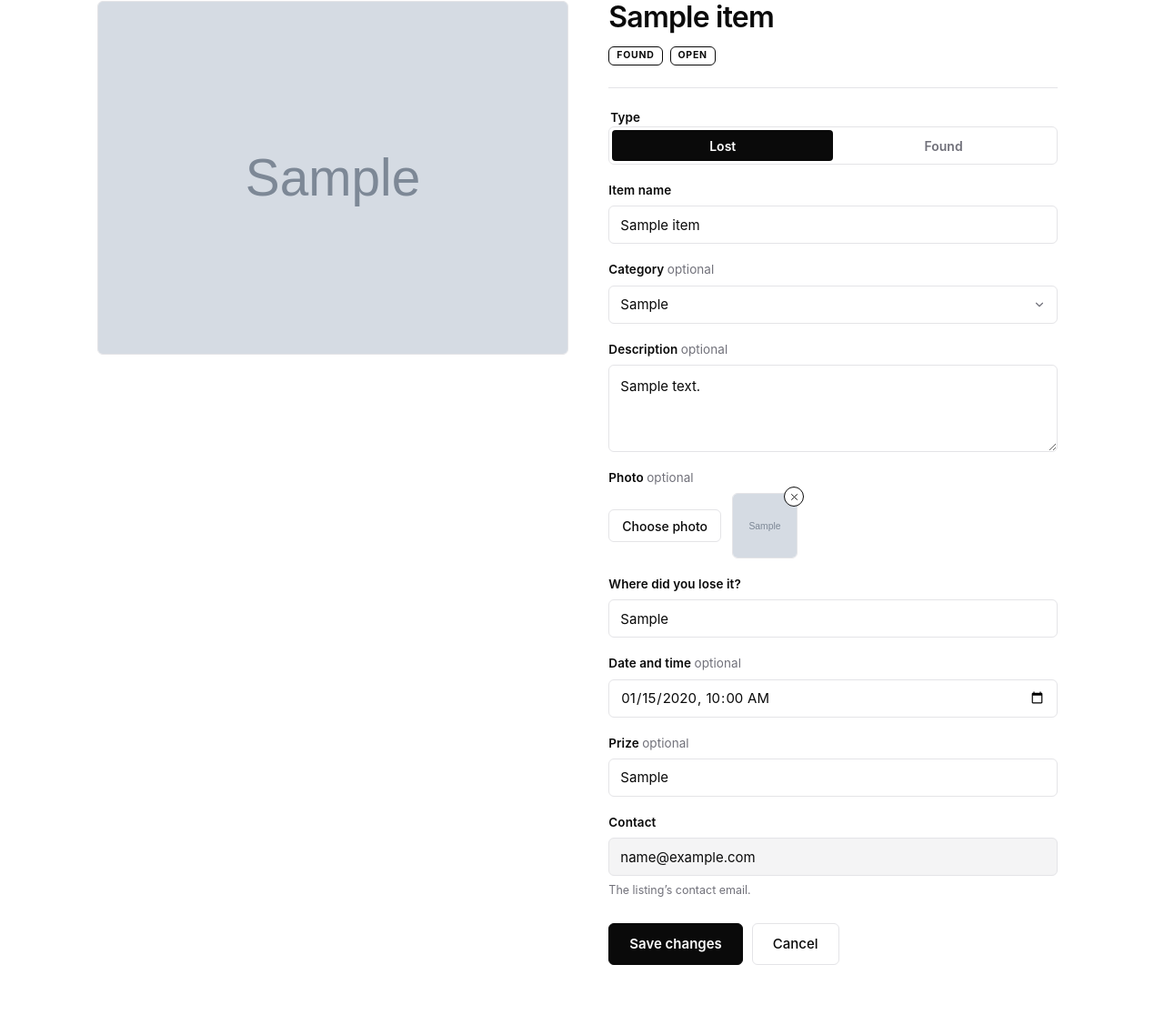
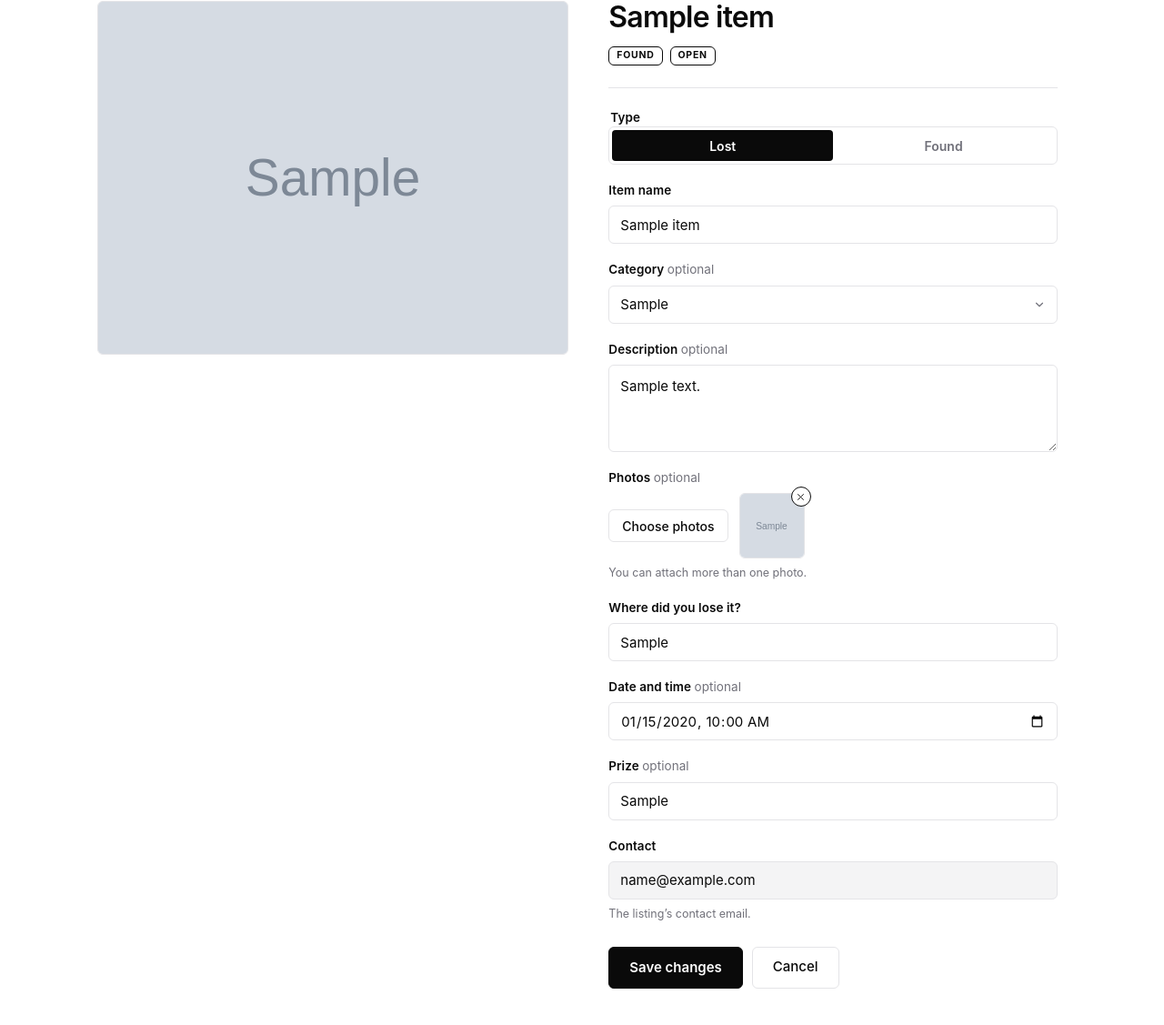
Before and after one commit to PyToby/ifilaf, a Flask app: page /item/1?edit=1 in a window 1280 px wide. Shown: the part 129-1256 px from the top of the page at 91% size. Before the commit the page ends 1190 px from the top, so only its background shows below. Run offline with Flask 3, Linux system fonts and the light colour scheme; a user stored in the database is signed in; tables that the repository leaves empty hold one stand-in row (values such as "Sample post"); grey boxes marked "Sample" are stand-in pictures; parts of the project's set-up code (start-up, migrations or seed data) failed here and were passed over.

Commit message:
Feature: now supports multiple img upload and display

```diff
--- a/website/static/css/app.css
+++ b/website/static/css/app.css
@@ -234,6 +234,8 @@ select{
 }
 .photo__x:hover{ background:var(--ink); color:#fff }
 .photo__x:active{ transform:scale(.9) }
+.photo__list{ display:flex; gap:12px; flex-wrap:wrap }
+.photo__list:empty{ display:none }
 
 .form__actions{ display:flex; align-items:center; gap:10px; margin-top:26px }
 
@@ -377,6 +379,20 @@ select{
   border-radius:var(--radius); display:grid; place-items:center; color:var(--g400); overflow:hidden;
 }
 .dmedia img{ width:100%; height:100%; object-fit:contain }
+
+/* multi-photo gallery: one big image + a strip of thumbnails */
+.gallery{ display:grid; gap:12px }
+.gallery__thumbs{ display:flex; gap:10px; flex-wrap:wrap }
+.gallery__thumb{
+  width:64px; height:64px; padding:0; overflow:hidden; cursor:pointer;
+  background:var(--g100); border:1px solid var(--g200); border-radius:var(--radius);
+  transition:border-color 150ms var(--ease-out), transform 150ms var(--ease-out);
+}
+.gallery__thumb img{ display:block; width:100%; height:100%; object-fit:cover }
+.gallery__thumb:hover{ border-color:var(--g400) }
+.gallery__thumb.is-active{ border-color:var(--ink) }
+.gallery__thumb:active{ transform:scale(.96) }
+.gallery__thumb:focus-visible{ outline:2px solid var(--ink); outline-offset:2px }
 .d-title{
   font-size:clamp(24px,6vw,32px); font-weight:600; letter-spacing:-.025em; line-height:1.12;
   text-wrap:balance;
--- a/website/static/js/app.js
+++ b/website/static/js/app.js
@@ -6,11 +6,12 @@
 
    1. Account menu: outside-click / Escape dismissal (<details>
       already handles open/close and keyboard).
-   2. Photo preview + remove on the item form.
+   2. Photo previews + per-photo removal on the item form.
    3. Inline validation of the two required fields, mirroring
       the server's messages; server re-renders them when JS is off.
    4. Search clear button.
    5. Delete confirmation.
+   6. Item gallery: a thumbnail selects the big photo.
    ============================================================ */
 (function () {
   'use strict';
@@ -29,28 +30,71 @@
     });
   }
 
-  /* 2 — photo preview on the item form --------------------------- */
+  /* 2 — photo previews on the item form (multiple photos) -------- */
   var form = document.querySelector('[data-item-form]');
   if (form) {
     var file = form.querySelector('#in-photo');
-    var prev = form.querySelector('#photoPrev');
-    var img = form.querySelector('#photoImg');
-    var url = null;
+    var list = form.querySelector('#photoList');
+    var saved = form.querySelector('#photoPrev');
+    var savedX = saved && saved.querySelector('[data-remove-photo]');
+    var xIcon = savedX ? savedX.innerHTML : '×';
+    var blobs = [];
 
-    file.addEventListener('change', function () {
-      var f = file.files && file.files[0];
-      if (!f) return;
-      if (url) URL.revokeObjectURL(url);          // don't leak blob URLs
-      url = URL.createObjectURL(f);
-      img.src = url;
-      prev.hidden = false;
-    });
+    function picked() {
+      return file.files ? Array.prototype.slice.call(file.files) : [];
+    }
 
-    form.querySelector('[data-remove-photo]').addEventListener('click', function () {
-      if (url) { URL.revokeObjectURL(url); url = null; }
-      file.value = '';
-      img.removeAttribute('src');
-      prev.hidden = true;
+    // One thumbnail per picked file, each with its own remove button.
+    function paint() {
+      blobs.forEach(function (u) { URL.revokeObjectURL(u); });   // don't leak blob URLs
+      blobs = [];
+      list.textContent = '';
+
+      picked().forEach(function (f, i) {
+        var url = URL.createObjectURL(f);
+        blobs.push(url);
+
+        var thumb = document.createElement('div');
+        thumb.className = 'photo__prev';
+
+        var img = document.createElement('img');
+        img.src = url;
+        img.alt = '';
+
+        var x = document.createElement('button');
+        x.type = 'button';
+        x.className = 'photo__x';
+        x.setAttribute('aria-label', 'Remove photo ' + (i + 1));
+        x.innerHTML = xIcon;
+        x.addEventListener('click', function () { drop(i); });
+
+        thumb.appendChild(img);
+        thumb.appendChild(x);
+        list.appendChild(thumb);
+      });
+    }
+
+    // Rebuild the picker's files without the removed one. Where
+    // DataTransfer is unavailable the picker is cleared instead.
+    function drop(index) {
+      var rest = picked();
+      rest.splice(index, 1);
+      try {
+        var dt = new DataTransfer();
+        rest.forEach(function (f) { dt.items.add(f); });
+        file.files = dt.files;
+      } catch (err) {
+        file.value = '';
+      }
+      paint();
+      file.focus();
+    }
+
+    file.addEventListener('change', paint);
+
+    if (savedX) savedX.addEventListener('click', function () {
+      saved.hidden = true;
+      saved.querySelector('img').removeAttribute('src');
       file.focus();
     });
 
@@ -118,6 +162,24 @@
     });
   });
 
+  /* 6 — item gallery: thumbnail selects the big photo ------------ */
+  document.querySelectorAll('[data-gallery]').forEach(function (gallery) {
+    var main = gallery.querySelector('.gallery__main');
+    var thumbs = gallery.querySelectorAll('[data-gallery-thumb]');
+    if (!main || thumbs.length < 2) return;
+
+    thumbs.forEach(function (thumb) {
+      thumb.addEventListener('click', function () {
+        main.src = thumb.dataset.src;
+        thumbs.forEach(function (t) {
+          t.classList.toggle('is-active', t === thumb);
+          if (t === thumb) t.setAttribute('aria-current', 'true');
+          else t.removeAttribute('aria-current');
+        });
+      });
+    });
+  });
+
   /* 5 — account management delete confirmation ------------------- */
   document.querySelectorAll('a.account-list-item__delete[data-confirm]').forEach(function (link) {
     link.addEventListener('click', function (e) {
--- a/website/templates/components/item_form.html
+++ b/website/templates/components/item_form.html
@@ -5,7 +5,7 @@
       - segmented Type control: radio inputs + .seg__ind
       - "Where is the item now?" (Found only): .field--current via :has()
       - location label swaps itself with Type via .lbl-lost/.lbl-found
-    Two tiny JS hooks remain in static/js/app.js: photo preview
+    Two tiny JS hooks remain in static/js/app.js: photo previews
     and inline validation of the two required fields.
 
     Usage (from item_add.html / item_detail.html):
@@ -37,6 +37,15 @@
 {%- set v_color = val.color if val.color is defined and val.color is not none else (item.color if item else '') -%}
 {%- set v_current = val.current_location if val.current_location is defined and val.current_location is not none else (item.current_location if item else '') -%}
 {%- set v_date = val.date if val.date is defined and val.date else (dt_input(item.date) if item and item.date else '') -%}
+{#- Existing photo to preview: the single .photo, or the first of item.photos. -#}
+{%- set v_photo = '' -%}
+{%- if item -%}
+  {%- if item.photo -%}
+    {%- set v_photo = item.photo -%}
+  {%- elif item.photos is defined and item.photos -%}
+    {%- set v_photo = item.photos[0] -%}
+  {%- endif -%}
+{%- endif -%}
 
 <form class="form" method="post" action="{{ action }}" enctype="multipart/form-data" novalidate data-item-form>
 
@@ -76,15 +85,18 @@
   </div>
 
   <div class="field">
-    <span class="label" id="l-photo">Photo <span class="opt">optional</span></span>
+    <span class="label" id="l-photo">Photos <span class="opt">optional</span></span>
     <div class="photo">
-      <input class="sr-only" type="file" id="in-photo" name="photo" accept="image/*" aria-labelledby="l-photo">
-      <label class="btn btn--ghost" for="in-photo">Choose photo</label>
-      <div class="photo__prev" id="photoPrev" {{ 'hidden' if not (item and item.photo) }}>
-        <img id="photoImg" src="{{ item.photo if item and item.photo else '' }}" alt="">
-        <button type="button" class="photo__x" data-remove-photo aria-label="Remove photo">{{ icon('x', 13) }}</button>
+      <input class="sr-only" type="file" id="in-photo" name="photo" accept="image/*" multiple
+             aria-labelledby="l-photo" aria-describedby="h-photo">
+      <label class="btn btn--ghost" for="in-photo">Choose photos</label>
+      <div class="photo__prev" id="photoPrev" {{ 'hidden' if not v_photo }}>
+        <img id="photoImg" src="{{ v_photo }}" alt="">
+        <button type="button" class="photo__x" data-remove-photo aria-label="Remove saved photo">{{ icon('x', 13) }}</button>
       </div>
+      <div class="photo__list" id="photoList"></div>
     </div>
+    <p class="hint" id="h-photo">You can attach more than one photo.</p>
   </div>
 
   <div class="field{% if err.get('location') %} is-error{% endif %}" id="f-location">
--- a/website/templates/item_detail.html
+++ b/website/templates/item_detail.html
@@ -10,6 +10,10 @@
       item   Item_Data { id, name, type, category, description, date,
                          location, prize, current_location, photo,
                          owner_email, status }
+             photos: optional list of image paths. When the backend
+             supplies it the page renders every image as a gallery
+             (first one big, the rest as thumbnails); without it the
+             single item.photo is shown exactly as before.
       current_user  authenticated user or AnonymousUserMixin
       can_edit      True when the viewer may edit
       editing       True when the form should be shown
@@ -43,14 +47,40 @@
 {% endif %}
 
 <div class="detail{% if editing %} detail--editing{% endif %}">
+  {#- Photos: prefer the full list from the backend, fall back to one. -#}
+  {%- set photos = [] -%}
+  {%- if item.photos is defined and item.photos -%}
+    {%- set photos = item.photos -%}
+  {%- elif item.photo -%}
+    {%- set photos = [item.photo] -%}
+  {%- endif -%}
+
   <div class="d-media-col">
+    {%- if photos|length > 1 -%}
+    <div class="gallery" data-gallery>
+      <div class="dmedia">
+        <img class="gallery__main" src="{{ photos[0] }}" alt="{{ item.name }}">
+      </div>
+      <div class="gallery__thumbs">
+        {%- for photo in photos %}
+        <button type="button" class="gallery__thumb{{ ' is-active' if loop.first }}"
+                data-gallery-thumb data-src="{{ photo }}"
+                aria-label="Show photo {{ loop.index }} of {{ photos|length }}"
+                {% if loop.first %}aria-current="true"{% endif %}>
+          <img src="{{ photo }}" alt="" loading="lazy">
+        </button>
+        {%- endfor %}
+      </div>
+    </div>
+    {%- else -%}
     <div class="dmedia">
-      {%- if item.photo -%}
-        <img src="{{ item.photo }}" alt="{{ item.name }}">
+      {%- if photos -%}
+        <img src="{{ photos[0] }}" alt="{{ item.name }}">
       {%- else -%}
         {{ icon(item.category or 'Other', 56) }}
       {%- endif -%}
     </div>
+    {%- endif -%}
   </div>
 
   <div class="d-info">
```
